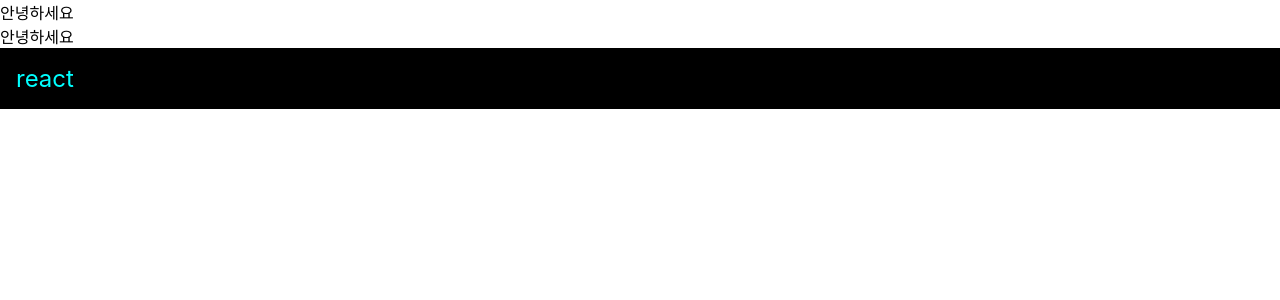
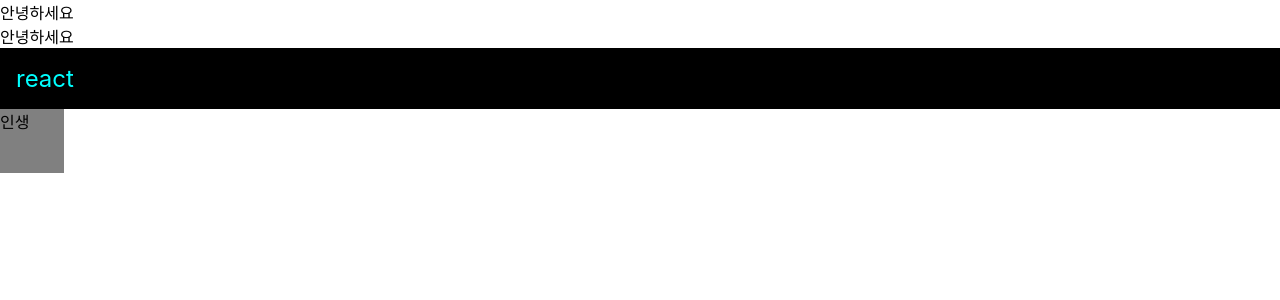
Before and after one commit to jwhwang0911/2022_-_React_Study, a React (Create React App) app in the folder study_front/: page / in a window 1280 px wide. Shown: the top 300 px of the page. Built offline with nearby package versions, Linux system fonts and the light colour scheme.

Commit message:
React #01-04 CSS modify

```diff
--- /dev/null
+++ b/study_front/src/App.css
@@ -0,0 +1,5 @@
+.gray-box {
+  background: gray;
+  width: 64px;
+  height: 64px;
+}
--- a/study_front/src/App.js
+++ b/study_front/src/App.js
@@ -1,5 +1,6 @@
 import React from 'react';
 import Hello from './Hello';
+import './App.css';
 
 function App() {
   const name = 'react';
@@ -15,6 +16,7 @@
       <Hello />
       <Hello />
       <div style={style}>{name}</div>
+      <div className="gray-box">인생</div>
     </>
   );
 }
```
Also changed, not shown: 1 other file (tests, documents, lock files or other folders).
